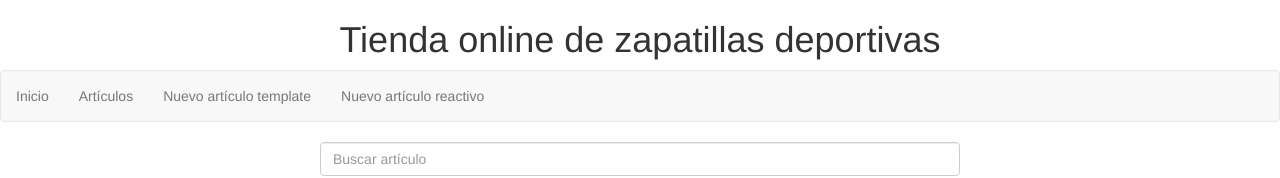
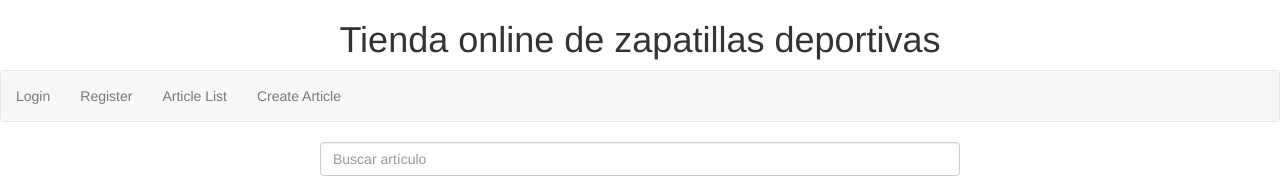
Before and after one commit to sforjab/PEC7_frameworks_js, an Angular app: page /login in a window 1280 px wide. Shown: the top 178 px of the page. Built offline with nearby package versions, Linux system fonts and the light colour scheme; no server answers.

Commit message:
Subimos confgiuración de routing y esquemas de rutas

```diff
--- a/src/app/app.module.ts
+++ b/src/app/app.module.ts
@@ -17,6 +17,7 @@ import { ArticleDetailComponent } from './article-detail/article-detail.componen
 import { UserService } from './services/user.service';
 import { UserStoreService } from './services/user-store.service';
 import { ArticleAppInterceptor } from './interceptors/article-app.interceptor';
+import { AppRoutingModule } from './app-routing.module';
 
 @NgModule({
   declarations: [
@@ -35,7 +36,8 @@ import { ArticleAppInterceptor } from './interceptors/article-app.interceptor';
     BrowserModule,
     FormsModule,
     ReactiveFormsModule,
-    HttpClientModule
+    HttpClientModule,
+    AppRoutingModule
   ],
   providers: [ArticleService,
     UserService,
--- a/src/app/navbar/navbar.component.html
+++ b/src/app/navbar/navbar.component.html
@@ -1,12 +1,9 @@
 <!-- Creamos el menú principal con sus respectivos enlaces -->
 <nav class="navbar navbar-default">
     <ul class="nav navbar-nav">
-        <!-- Tanto 'Inicio' como 'Artículos' enlazan al listado de artículos -->
-        <li><a (click)="showArticleList()">Inicio</a></li>
-        <li><a (click)="showArticleList()">Artículos</a></li>
-        <!-- 'Nuevo artículo template' nos lleva al formulario de creación de artículos con enfoque dirigido por templates -->
-        <li><a (click)="showArticleNewTemplate()">Nuevo artículo template</a></li>
-        <!-- 'Nuevo artículo reactivo' nos lleva al formulario de creación de artículos con enfoque reactivo -->
-        <li><a (click)="showArticleNewReactive()">Nuevo artículo reactivo</a></li>
+        <li><a (click)="navigateToLogin()">Login</a></li>
+        <li><a (click)="navigateToRegister()">Register</a></li>
+        <li><a (click)="navigateToArticleList()">Article List</a></li>
+        <li><a (click)="navigateToCreateArticle()">Create Article</a></li>
     </ul>
 </nav>
--- a/src/app/navbar/navbar.component.ts
+++ b/src/app/navbar/navbar.component.ts
@@ -1,6 +1,5 @@
 import { Component } from '@angular/core';
-import { Location } from '@angular/common';
-import { AppComponent } from 'app/app.component';
+import { Router } from '@angular/router';
 
 @Component({
   selector: 'app-navbar',
@@ -8,26 +7,21 @@ import { AppComponent } from 'app/app.component';
   styleUrls: ['./navbar.component.css']
 })
 export class NavbarComponent {
-  constructor(private appComponent: AppComponent, private location: Location) {}
+  constructor(private router: Router) {}
 
-  showArticleList() {
-    // Establecemos el componente actual en 'articleList' en 'AppComponent'
-    this.appComponent.currentComponent = 'articleList';
-    // Navega a la ruta '/articleList' utilizando el servicio 'Location'
-    this.location.go('/articleList');
+  navigateToLogin() {
+    this.router.navigate(['/login']);
   }
 
-  showArticleNewTemplate() {
-    // Establece el componente actual en 'newArticleTemplate' en 'AppComponent'
-    this.appComponent.currentComponent = 'newArticleTemplate';
-    // Navega a la ruta '/newArticleTemplate' utilizando el servicio 'Location'
-    this.location.go('/newArticleTemplate');
+  navigateToRegister() {
+    this.router.navigate(['/register']);
   }
 
-  showArticleNewReactive() {
-    // Establece el componente actual en 'newArticleReactive' en 'AppComponent'
-    this.appComponent.currentComponent = 'newArticleReactive';
-    // Navega a la ruta '/newArticleReactive' utilizando el servicio 'Location'
-    this.location.go('/newArticleReactive');
+  navigateToArticleList() {
+    this.router.navigate(['/article/list']);
+  }
+
+  navigateToCreateArticle() {
+    this.router.navigate(['/article/create']);
   }
 }
```
Also changed, not shown: src/app/app-routing.module.ts (added, +22 -0 lines).
